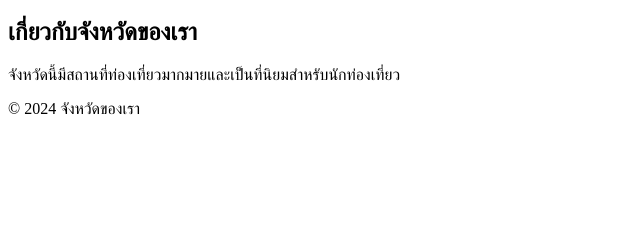
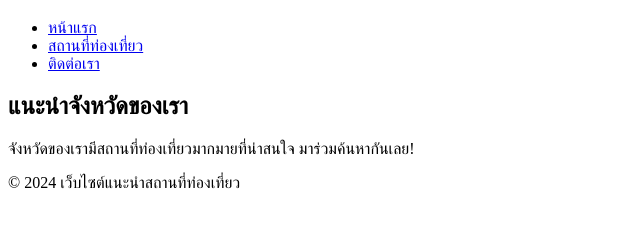
Before and after one commit to NChanantorn/hw1-66160118, a plain HTML site: page index.html in a window 1280 px wide. Shown: the part 61-288 px from the top of the page, without its empty margins (0-640 px from the left). Drawn offline with Linux system fonts and the light colour scheme; files that its build step writes are made by us from their sources.

Commit message:
เพิ่มการเชื่อมต่อไปยังหน้าต่างๆ

```diff
--- a/index.html
+++ b/index.html
@@ -3,25 +3,30 @@
 <head>
     <meta charset="UTF-8">
     <meta name="viewport" content="width=device-width, initial-scale=1.0">
-    <title>เว็บไซต์แนะนำสถานที่ท่องเที่ยว</title>
-    <link rel="stylesheet" href="styles.css">
+    <title>หน้าแรก - สถานที่ท่องเที่ยว</title>
+    <link rel="stylesheet" href="css/styles.css">
 </head>
 <body>
-
     <header>
         <h1>ยินดีต้อนรับสู่เว็บไซต์แนะนำสถานที่ท่องเที่ยว</h1>
+        <nav>
+            <ul>
+                <li><a href="index.html">หน้าแรก</a></li>
+                <li><a href="destinations.html">สถานที่ท่องเที่ยว</a></li>
+                <li><a href="contact.html">ติดต่อเรา</a></li>
+            </ul>
+        </nav>
     </header>
 
     <main>
-        <section id="about">
-            <h2>เกี่ยวกับจังหวัดของเรา</h2>
-            <p>จังหวัดนี้มีสถานที่ท่องเที่ยวมากมายและเป็นที่นิยมสำหรับนักท่องเที่ยว</p>
+        <section>
+            <h2>แนะนำจังหวัดของเรา</h2>
+            <p>จังหวัดของเรามีสถานที่ท่องเที่ยวมากมายที่น่าสนใจ มาร่วมค้นหากันเลย!</p>
         </section>
     </main>
 
     <footer>
-        <p>&copy; 2024 จังหวัดของเรา</p>
+        <p>&copy; 2024 เว็บไซต์แนะนำสถานที่ท่องเที่ยว</p>
     </footer>
-
 </body>
 </html>
```
